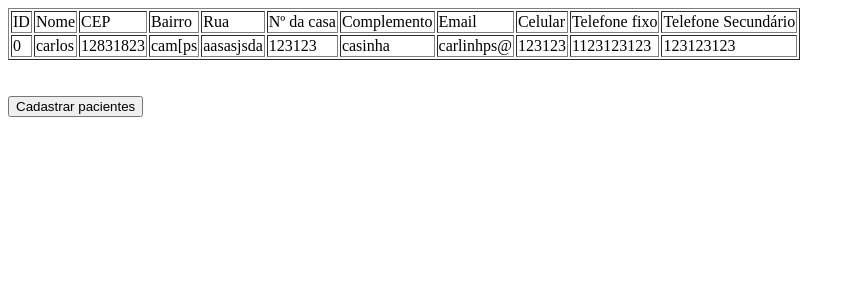
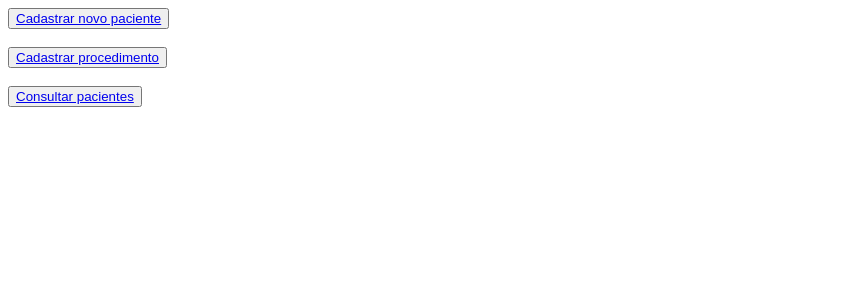
Before and after one commit to Liuizn/SA02-03, a PHP site: page / in a window 1280 px wide. Shown: the top 300 px of the page, without its empty margins (0-855 px from the left). Run offline with PHP 8.4, Linux system fonts and the light colour scheme; data comes from the database, SQL or seed files in the repository.

Commit message:
mudando index e tabela pacientes

```diff
--- a/index.php
+++ b/index.php
@@ -1,51 +1,15 @@
 <!DOCTYPE html>
-<html lang="pt-br">
+<html lang="en">
 <head>
     <meta charset="UTF-8">
     <meta http-equiv="X-UA-Compatible" content="IE=edge">
     <meta name="viewport" content="width=device-width, initial-scale=1.0">
-    <title>Clinica Estetica</title>
+    <title>Document</title>
 </head>
 <body>
-    <table border="1">
-        <tr>
-            <td>ID</td>
-            <td>Nome</td>
-            <td>CEP</td>
-            <td>Bairro</td>
-            <td>Rua</td>
-            <td>Nº da casa</td>
-            <td>Complemento</td>
-            <td>Email</td>
-            <td>Celular</td>
-            <td>Telefone fixo</td>
-            <td>Telefone Secundário</td>
-        </tr>
-        <?php
-            require_once 'conexao.php';
-            $cmd = $con->query("SELECT * FROM pacientes ORDER BY id_pacientes asc");
-            $res = $cmd->fetchAll(PDO::FETCH_ASSOC);
-
-            foreach($res as $valor){
-                echo "<tr>";
-                echo "<td>".$valor['id_pacientes']."</td>";
-                echo "<td>".$valor['nome']."</td>";
-                echo "<td>".$valor['cep']."</td>";
-                echo "<td>".$valor['bairro']."</td>";
-                echo "<td>".$valor['rua']."</td>";
-                echo "<td>".$valor['numero']."</td>";
-                echo "<td>".$valor['complemento']."</td>";
-                echo "<td>".$valor['email']."</td>";
-                echo "<td>".$valor['celular']."</td>";
-                echo "<td>".$valor['fixo1']."</td>";
-                echo "<td>".$valor['fixo2']."</td>";
-                echo "</tr>";
-            }
-        ?>
-
-    </table> <br><br>
-    <button> <a href="cadastrar.php">Cadastrar pacientes</a></button> <STYLE>A {text-decoration: none; color:black} </STYLE>
+    <button> <a href="cadastrar.php"> Cadastrar novo paciente</a></button> <br> <br>
+    <button> <a href="cadastro-proc.php"> Cadastrar procedimento</a></button> <BR></BR>
+    <button> <a href="tabela_pacientes.php"> Consultar pacientes</a></button>
 
 </body>
-
 </html>
```
Also changed, not shown: tabela_pacientes.php (added, +54 -0 lines).
